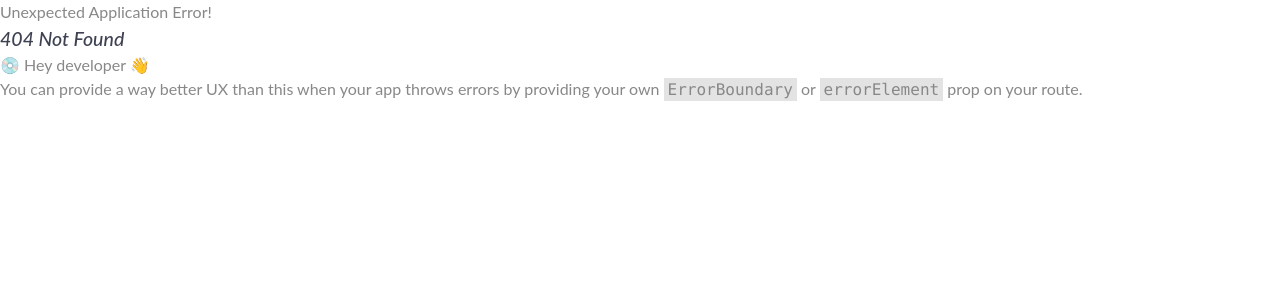
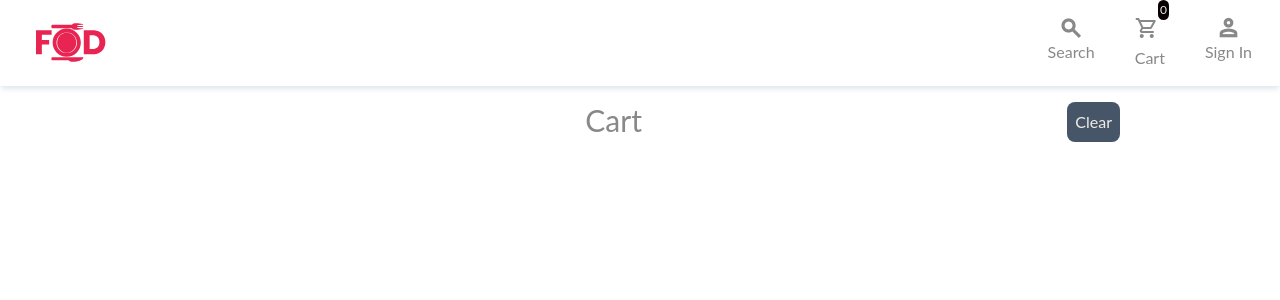
Before and after one commit to sharon1999/food-delivery-app, a React (Create React App) app: page /cart in a window 1280 px wide. Before the commit this address had no page. Shown: the top 300 px of the page. Built offline with nearby package versions, Linux system fonts and the light colour scheme.

Commit message:
Redux Toolkit

```diff
--- /dev/null
+++ b/src/components/Cart.js
@@ -0,0 +1,46 @@
+import React from "react";
+import { useDispatch, useSelector } from "react-redux";
+import ResCategory from "./ResCategory";
+import FoodCard from "./FoodCard/FoodCard";
+import { IMG_URL } from "../utils/constants";
+import { clearCart } from "../utils/cartSlice";
+
+const Cart = () => {
+  const cart = useSelector((store) => store.cart.items);
+  console.log("Cart", cart);
+  const dispatch = useDispatch();
+  const handleClick = (food) => {
+    dispatch(clearCart());
+  };
+
+  return (
+    <div className="w-9/12 mx-auto">
+      <div className="flex justify-center">
+        <h1 className="text-3xl text-center flex-1">Cart</h1>
+        <button
+          className="bg-slate-600 text-white rounded-lg p-2 cursor-pointer hover:bg-slate-700"
+          onClick={handleClick}
+        >
+          Clear
+        </button>
+      </div>
+      {cart.map((food) => {
+        return (
+          <div div className="flex justify-between p-3">
+            <div>
+              <p className="text-xl">{food?.card?.info?.name}</p>
+              <p className="text-xl">₹ {food?.card?.info?.price / 100}</p>
+            </div>
+            <img
+              src={IMG_URL + food?.card?.info?.imageId}
+              alt={food.card.info.name}
+              className="w-20 h-auto"
+            />
+          </div>
+        );
+      })}
+    </div>
+  );
+};
+
+export default Cart;
--- a/src/components/FoodCard/FoodCard.js
+++ b/src/components/FoodCard/FoodCard.js
@@ -1,11 +1,17 @@
 import React from "react";
 import "./FoodCard.css";
 import { IMG_URL } from "../../utils/constants";
+import { useDispatch } from "react-redux";
+import { addItem } from "../../utils/cartSlice";
 
 const FoodCard = ({ foods }) => {
-  // console.log(foods);
+  //Dispatch an action onClick
+  const dispatch = useDispatch();
+  const handleClick = (food) => {
+    dispatch(addItem(food))
+  };
 
-  return foods?.card?.card?.itemCards?.map((food,index) => {
+  return foods?.card?.itemCards?.map((food, index) => {
     return (
       <div className="food-details" key={index}>
         <div className="food-desc w-11/12">
@@ -15,10 +21,13 @@ const FoodCard = ({ foods }) => {
         </div>
         <div className="w-2/12  relative">
           {/* <div className=""> */}
-            <button className="bg-white hover:bg-slate-50 text-green-500 shadow-md hover:shadow-xl  rounded-lg  p-1
-            w-1/2 text-md absolute top-1/2 left-1/2 -translate-x-1/2">
-              ADD
-            </button>
+          <button
+            className="bg-white hover:bg-slate-50 text-green-500 shadow-md hover:shadow-xl  rounded-lg  p-1
+            w-1/2 text-md absolute top-1/2 left-1/2 -translate-x-1/2"
+            onClick={()=>handleClick(food)}
+          >
+            ADD
+          </button>
           {/* </div> */}
           <img
             src={IMG_URL + food.card.info.imageId}
--- a/src/components/Header/Header.js
+++ b/src/components/Header/Header.js
@@ -50,11 +50,13 @@ const Header = () => {
         </div>
 
         <div className="icon flex flex-col items-center cursor-pointer relative">
-          <span className="material-symbols-outlined">
-            shopping_cart
+          <Link to="/cart">
+            <span className="material-symbols-outlined">shopping_cart</span>
+            <div>Cart</div>
+          </Link>
+          <span className="absolute -top-4 -right-1 bg-black text-white rounded-lg text-xs p-0.5">
+            {cart.length}
           </span>
-          <div>Cart</div>
-          <span className="absolute -top-4 -right-1 bg-black text-white rounded-lg text-xs p-0.5">{cart.length}</span>
         </div>
         <div className="icon flex flex-col items-center cursor-pointer">
           <span className="material-symbols-outlined font-extrabold">
--- a/src/components/ResCategory.js
+++ b/src/components/ResCategory.js
@@ -5,6 +5,7 @@ const ResCategory = ({ food, viewAccordion, setShowIndex }) => {
   const handleAccordion = () => {
     setShowIndex();
   };
+  console.log("Foodd",food);
   return (
     <>
       <div
@@ -12,7 +13,7 @@ const ResCategory = ({ food, viewAccordion, setShowIndex }) => {
         onClick={handleAccordion}
       >
         <h3>
-          {food?.card?.card?.title}({food?.card?.card?.itemCards?.length})
+          {food?.card?.title}({food?.card?.itemCards?.length})
         </h3>
 
         <span className="material-symbols-outlined text-3xl">
@@ -21,7 +22,7 @@ const ResCategory = ({ food, viewAccordion, setShowIndex }) => {
       </div>
       {viewAccordion && (
         <div>
-          <FoodCard foods={food} key={food?.card?.card?.title} />
+          <FoodCard foods={food} key={food?.card?.title} />
         </div>
       )}
     </>
--- a/src/components/ResDetail/ResDetail.js
+++ b/src/components/ResDetail/ResDetail.js
@@ -9,7 +9,6 @@ const ResDetail = () => {
   const [showIndex, setShowIndex] = useState(0);
   const { id } = useParams();
   const { resInfo, foodInfo } = useRestaurantMenu(id);
-  // console.log(foodInfo);
   if (resInfo === null)
     return (
       <div className="shimmerui">
@@ -31,6 +30,7 @@ const ResDetail = () => {
       "type.googleapis.com/swiggy.presentation.food.v2.ItemCategory"
     );
   });
+  // console.log("Categories", categories);
 
   return (
     <div className="details-container w-3/4 m-auto">
@@ -101,7 +101,7 @@ const ResDetail = () => {
         {categories.map((food, index) => {
           return (
             <ResCategory
-              food={food}
+              food={food?.card}
               key={food?.card?.card?.title}
               viewAccordion={showIndex === index ? true : false}
               setShowIndex={() =>
--- a/src/index.js
+++ b/src/index.js
@@ -8,12 +8,19 @@ import Error from "./components/Error/Error";
 import ResDetail from "./components/ResDetail/ResDetail";
 import Header from "./components/Header/Header";
 import AboutClass from "./components/About/AboutClass";
+import { Provider } from "react-redux";
+import appStore from "./utils/appStore";
+import Cart from "./components/Cart";
 
 const AppLayout = () => {
-  return( <div className="App">
-    <Header />
-    <Outlet />
-  </div>)
+  return (
+    <Provider store={appStore}>
+      <div className="App">
+        <Header />
+        <Outlet />
+      </div>
+    </Provider>
+  );
 };
 
 const appRouter = createBrowserRouter([
@@ -28,11 +35,15 @@ const appRouter = createBrowserRouter([
       },
       {
         path: "/about",
-        element: <AboutClass name ="Namaste React"/>,
+        element: <AboutClass name="Namaste React" />,
       },
       {
         path: "/res/:id",
         element: <ResDetail />,
+      },
+      {
+        path: "/cart",
+        element: <Cart />,
       },
     ],
   },
--- /dev/null
+++ b/src/utils/appStore.js
@@ -0,0 +1,11 @@
+import cartReducer from "./cartSlice";
+
+const { configureStore } = require("@reduxjs/toolkit");
+
+const appStore = configureStore({
+    reducer:{
+        cart : cartReducer
+    }
+});
+
+export default appStore;
--- /dev/null
+++ b/src/utils/cartSlice.js
@@ -0,0 +1,22 @@
+import { createSlice } from "@reduxjs/toolkit";
+
+const cartSlice = createSlice({
+    name: "cart",
+    initialState:{
+        items:[]
+    },
+    reducers: {
+      addItem(state,action) {
+        state.items.push(action.payload);
+      },
+      removeItem(state) {
+        state.items.pop();
+      },
+      clearCart(state) {
+        state.items.length = 0;
+      },
+    },
+  })
+
+  export const { addItem, removeItem, clearCart } = cartSlice.actions
+  export default cartSlice.reducer
```
